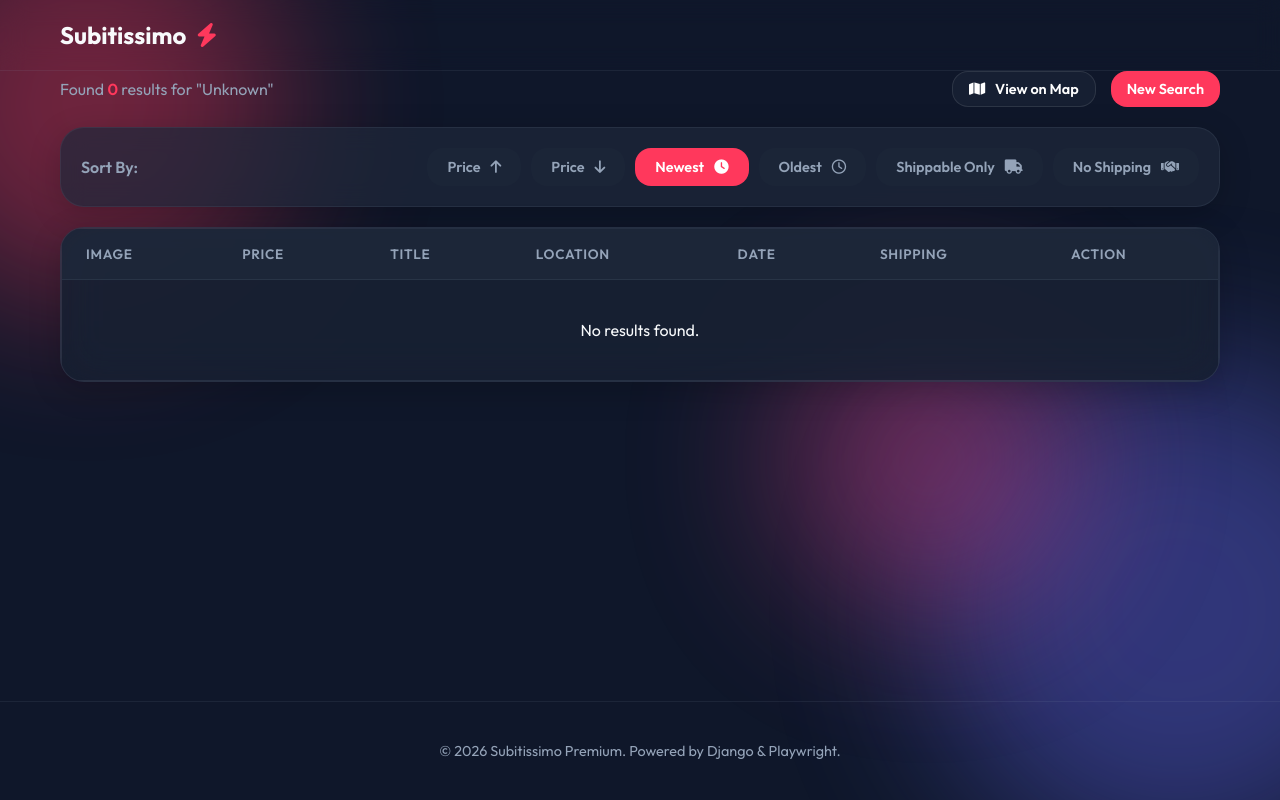
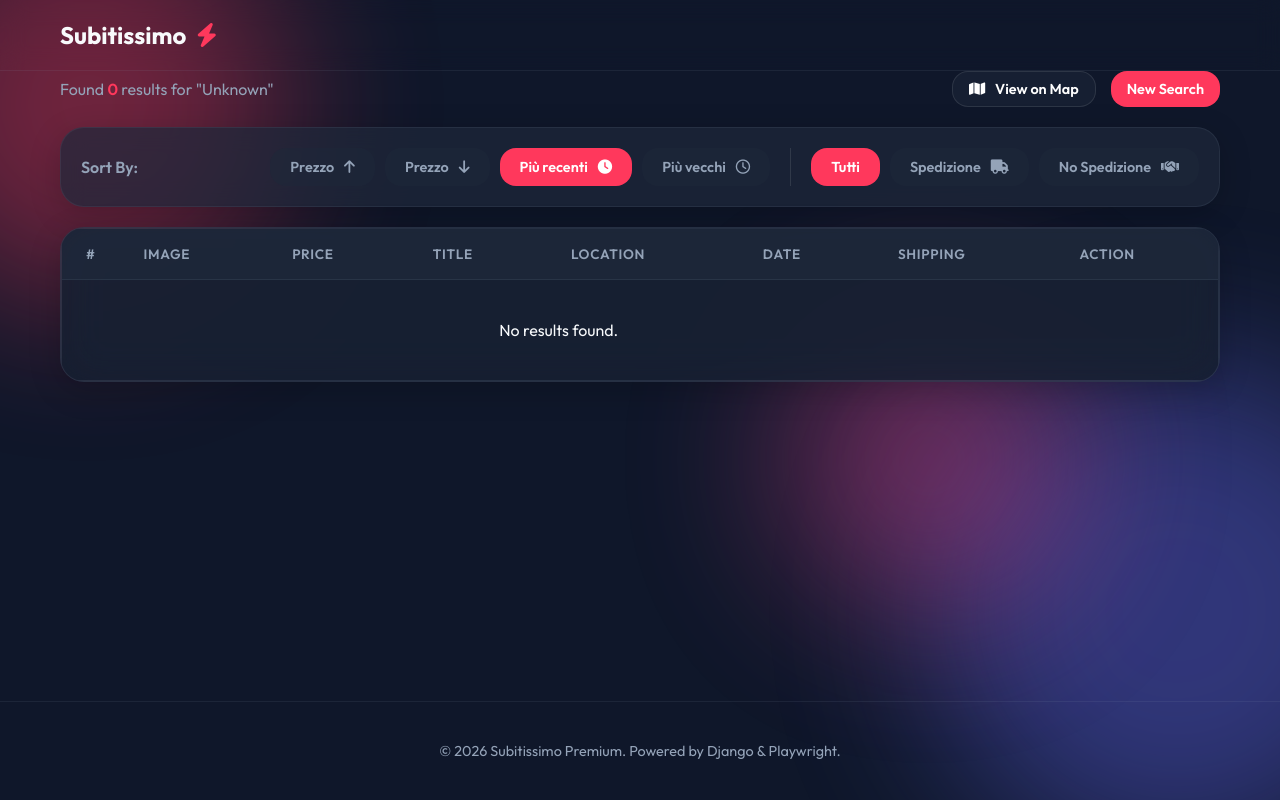
Before and after one commit to alfredoFaro98/subitissimo, a Django app: page /results/ in a window 1280 px wide. Run offline with Django 5.2, Linux system fonts and the light colour scheme.

Commit message:
corretto db

```diff
--- a/scraper/services.py
+++ b/scraper/services.py
@@ -182,6 +182,7 @@ def run_search(query: str, limit: int = 35, title_only: bool = False, shippable_
     for ad in all_ads:
         id_annuncio = ad.get("urn") or ""
         nome = ad.get("subject") or ad.get("title") or ""
+        description = ad.get("body") or ""
 
         prezzo_str = feature_value(ad, "/price")
         prezzo_num = parse_number(feature_first(ad, "/price").get("key") or prezzo_str)
@@ -237,7 +238,8 @@ def run_search(query: str, limit: int = 35, title_only: bool = False, shippable_
             'shippable': spedibile,
             'likes_count': likes_val,
             'image_url': img_url,
-            'url': url
+            'url': url,
+            'description': description
         }
         items_list.append(item_dict)
 
--- a/scraper/templates/scraper/base.html
+++ b/scraper/templates/scraper/base.html
@@ -7,7 +7,7 @@
     <link href="https://fonts.googleapis.com/css2?family=Outfit:wght@300;400;600;700&display=swap" rel="stylesheet">
     <link rel="stylesheet" href="https://cdnjs.cloudflare.com/ajax/libs/font-awesome/6.4.0/css/all.min.css">
     {% load static %}
-    <link rel="stylesheet" href="{% static 'css/styles.css' %}">
+    <link rel="stylesheet" href="{% static 'css/styles.css' %}?v={% now 'U' %}">
 </head>
 <body>
     <div class="background-blobs">
--- a/scraper/templates/scraper/results.html
+++ b/scraper/templates/scraper/results.html
@@ -16,39 +16,46 @@
 
 <div class="glass-card" style="margin-bottom: 20px; padding: 20px; display: flex; align-items: center; justify-content: space-between;">
     <div style="font-weight: 600; color: var(--text-muted);">Sort By:</div>
-    <div style="display: flex; gap: 10px;">
+    <div style="display: flex; gap: 10px; flex-wrap: wrap;">
         <a href="?sort=price_asc" class="btn-primary" style="font-size: 0.9rem; padding: 10px 20px; {% if request.GET.sort == 'price_asc' %}background: var(--primary);{% else %}background: rgba(30, 41, 59, 0.5); color: var(--text-muted);{% endif %}">
-            Price <i class="fa-solid fa-arrow-up"></i>
+            Prezzo <i class="fa-solid fa-arrow-up"></i>
         </a>
         <a href="?sort=price_desc" class="btn-primary" style="font-size: 0.9rem; padding: 10px 20px; {% if request.GET.sort == 'price_desc' %}background: var(--primary);{% else %}background: rgba(30, 41, 59, 0.5); color: var(--text-muted);{% endif %}">
-            Price <i class="fa-solid fa-arrow-down"></i>
+            Prezzo <i class="fa-solid fa-arrow-down"></i>
         </a>
         <a href="?sort=date_desc" class="btn-primary" style="font-size: 0.9rem; padding: 10px 20px; {% if request.GET.sort == 'date_desc' or not request.GET.sort %}background: var(--primary);{% else %}background: rgba(30, 41, 59, 0.5); color: var(--text-muted);{% endif %}">
-            Newest <i class="fa-solid fa-clock"></i>
+            Più recenti <i class="fa-solid fa-clock"></i>
         </a>
         <a href="?sort=date_asc" class="btn-primary" style="font-size: 0.9rem; padding: 10px 20px; {% if request.GET.sort == 'date_asc' %}background: var(--primary);{% else %}background: rgba(30, 41, 59, 0.5); color: var(--text-muted);{% endif %}">
-            Oldest <i class="fa-regular fa-clock"></i>
+            Più vecchi <i class="fa-regular fa-clock"></i>
+        </a>
+
+        <div style="width: 1px; background: rgba(255,255,255,0.1); margin: 0 10px;"></div>
+
+        <!-- All Results Filter -->
+        <a href="?sort={{ request.GET.sort }}" class="btn-primary" style="font-size: 0.9rem; padding: 10px 20px; {% if not request.GET.shippable %}background: var(--primary);{% else %}background: rgba(30, 41, 59, 0.5); color: var(--text-muted);{% endif %}">
+            Tutti
         </a>
 
         <!-- Shipping Filter Toggle -->
         {% if request.GET.shippable == 'true' %}
             <a href="?sort={{ request.GET.sort }}" class="btn-primary" style="font-size: 0.9rem; padding: 10px 20px; background: var(--primary);">
-                Shippable Only <i class="fa-solid fa-check"></i>
+                Spedizione <i class="fa-solid fa-check"></i>
             </a>
         {% else %}
             <a href="?sort={{ request.GET.sort }}&shippable=true" class="btn-primary" style="font-size: 0.9rem; padding: 10px 20px; background: rgba(30, 41, 59, 0.5); color: var(--text-muted);">
-                Shippable Only <i class="fa-solid fa-truck"></i>
+                Spedizione <i class="fa-solid fa-truck"></i>
             </a>
         {% endif %}
 
         <!-- No Shipping Filter -->
         {% if request.GET.shippable == 'false' %}
             <a href="?sort={{ request.GET.sort }}" class="btn-primary" style="font-size: 0.9rem; padding: 10px 20px; background: var(--primary);">
-                No Shipping <i class="fa-solid fa-check"></i>
+                No Spedizione <i class="fa-solid fa-check"></i>
             </a>
         {% else %}
             <a href="?sort={{ request.GET.sort }}&shippable=false" class="btn-primary" style="font-size: 0.9rem; padding: 10px 20px; background: rgba(30, 41, 59, 0.5); color: var(--text-muted);">
-                No Shipping <i class="fa-solid fa-handshake"></i>
+                No Spedizione <i class="fa-solid fa-handshake"></i>
             </a>
         {% endif %}
     </div>
@@ -59,6 +66,7 @@
         <table>
             <thead>
                 <tr>
+                    <th style="width: 50px;">#</th>
                     <th>Image</th>
                     <th>Price</th>
                     <th>Title</th>
@@ -71,6 +79,7 @@
             <tbody>
                 {% for item in items %}
                 <tr>
+                    <td style="color: var(--text-muted); font-weight: 600;">{{ forloop.counter }}</td>
                     <td>
                         {% if item.image_url %}
                         <img src="{{ item.image_url }}" alt="img" class="item-img" referrerpolicy="no-referrer">
@@ -88,7 +97,7 @@
                         </div>
                     </td>
                     <td>
-                        <a href="{{ item.url }}" target="_blank" class="item-title">{{ item.title }}</a>
+                        <a href="{{ item.url }}" target="_blank" class="item-title" data-desc="{{ item.description|default:'No description available' }}">{{ item.title }}</a>
                         <div style="font-size: 0.8rem; color: var(--text-muted); margin-top: 4px;">{{ item.condition|default:"" }}</div>
                     </td>
                     <td>
@@ -136,6 +145,8 @@
 
 <!-- Preview Portal -->
 <div id="image-preview-portal"></div>
+<!-- Description Tooltip -->
+<div id="desc-tooltip"></div>
 
 <script>
     const portal = document.getElementById('image-preview-portal');
@@ -179,5 +190,58 @@
         portal.style.left = `${left}px`;
         portal.style.top = `${top}px`;
     }
+
+    document.addEventListener('DOMContentLoaded', () => {
+        // Description Tooltip Logic
+        const descTooltip = document.getElementById('desc-tooltip');
+        const titles = document.querySelectorAll('.item-title');
+
+        console.log('Tooltip script loaded. Found titles:', titles.length);
+
+        titles.forEach(title => {
+            title.addEventListener('mouseenter', (e) => {
+                const text = e.target.getAttribute('data-desc');
+                console.log('Hover on title. Desc:', text ? text.substring(0, 20) + '...' : 'None');
+
+                if (!text || text === 'No description available') {
+                     // Still show tooltip for "No description" to prove it works
+                     descTooltip.textContent = text || 'No description available';
+                } else {
+                     descTooltip.textContent = text;
+                }
+
+                descTooltip.classList.add('active');
+                updateDescPosition(e);
+            });
+
+            title.addEventListener('mousemove', (e) => {
+                updateDescPosition(e);
+            });
+
+            title.addEventListener('mouseleave', () => {
+                descTooltip.classList.remove('active');
+            });
+        });
+
+        function updateDescPosition(e) {
+            if (!descTooltip) return;
+            const offset = 15;
+            let left = e.clientX + offset;
+            let top = e.clientY + offset;
+
+            // Ensure tooltip doesn't overflow viewport
+            const tooltipRect = descTooltip.getBoundingClientRect();
+
+            if (left + tooltipRect.width > window.innerWidth) {
+                left = e.clientX - tooltipRect.width - offset;
+            }
+            if (top + tooltipRect.height > window.innerHeight) {
+                top = e.clientY - tooltipRect.height - offset;
+            }
+
+            descTooltip.style.left = `${left}px`;
+            descTooltip.style.top = `${top}px`;
+        }
+    });
 </script>
 {% endblock %}
```
Also changed, not shown: scraper/static/css/styles.css (+69 -0 lines).
